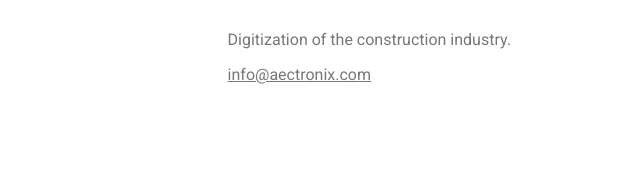
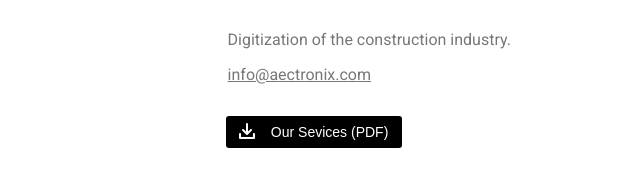
Before and after one commit to aectronix/atrnx-web-site, a plain HTML site: page index.html in a window 1280 px wide. Shown: the part 212-398 px from the top of the page, without its empty margins (66-706 px from the left). Drawn offline with Linux system fonts and the light colour scheme.

Commit message:
Document attached

```diff
--- a/index.html
+++ b/index.html
@@ -27,6 +27,36 @@
 	.motto a:hover, .motto a:active {
 		color: #111;
 	}
+	.bt-load {
+	    width: 176px;
+	    height: 32px;
+		padding-bottom: 4px;
+	    margin: 32px 0 0 -2px;
+	    background-color: black;
+	    border: none;
+	    border-radius: 3px;
+	    color: white;
+	    font-size: 14px;
+	    text-align: center;
+	    cursor: pointer;
+	    display: flex;
+	    align-items: center;
+	    justify-content: center;
+	}
+	.bt-load a {
+		color: #fff !important;
+		text-decoration: none;
+	}
+	.bt-load a:hover, .bt-load a:active {
+		color: #eee !important;
+	}
+	.ico {
+	    width: 16px;
+	    height: 16px;
+	    margin-right: 16px;
+	    position: relative;
+	    top: 2px;
+	}
 </style>
 <body>
 	<section class="main">
@@ -35,6 +65,9 @@
 			<div class="motto">
 				<p>Digitization of the construction industry.</p>
 				<a href="mailto:info@aectronix.com">info@aectronix.com</a>
+				<button class="bt-load">
+					<a href="atrnx_brief.pdf" download="atrnx_brief.pdf" title="Click to download this document"><img src="img_load.png" alt="Download" class="ico">Our Sevices (PDF)</a>
+				</button>
 			</div>
 		</div>
 	</section>
```
Also changed, not shown: img_load.png (added), 1 other file.
